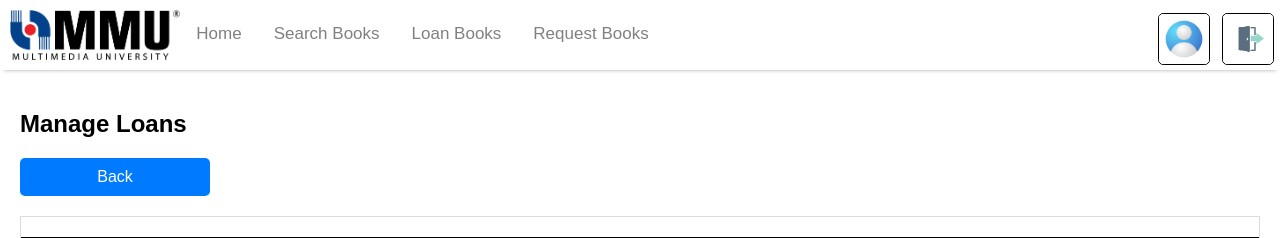
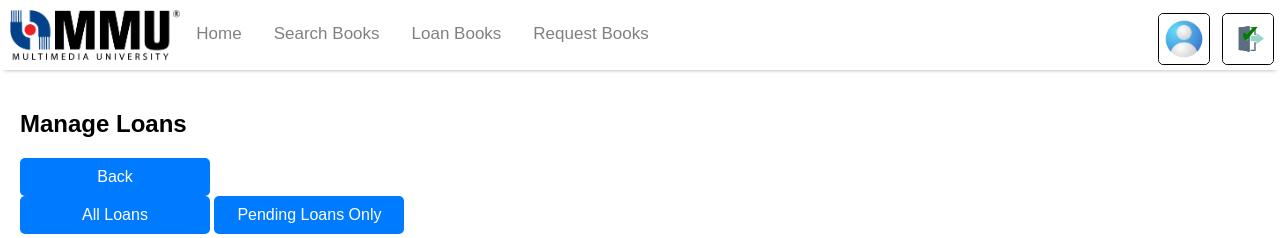
Before and after one commit to JyckoS/BookSharingApp, a PHP site: page /php/manage_loan.php?mode=pending in a window 1280 px wide. Shown: the top 238 px of the page. Run offline with PHP 8.4, Linux system fonts and the light colour scheme; the visitor is signed in with stand-in values (Sample User, id 1); data comes from the database, SQL or seed files in the repository.

Commit message:
manager loan view pending only

```diff
--- a/php/manage_loan.php
+++ b/php/manage_loan.php
@@ -6,7 +6,17 @@ if (!isset($_SESSION["userid"])) {
 }
 
 require 'db_connect.php';
+
+// Initialize mode variable
+$showPendingOnly = false;
+
+// Check if the mode toggle is activated
+if (isset($_GET['mode']) && $_GET['mode'] == 'pending') {
+    $showPendingOnly = true;
+}
 ?>
+
+
 
 <!DOCTYPE html>
 <html>
@@ -17,6 +27,22 @@ require 'db_connect.php';
     <link rel="stylesheet" href="../css/button.css">
     <link rel="stylesheet" href="../css/managetable.css">
 
+    <style>
+        /* Additional styles for the tick icon */
+        .tick-icon {
+            position: absolute;
+            top: 20px;
+            right: 20px;
+            font-size: 24px;
+            color: green;
+        }
+
+        /* Styles for the mode toggle */
+        .mode-toggle {
+            margin-bottom: 20px;
+        }
+    </style>
+
     <title>Manage Loans - Book Sharings App MMU</title>
 </head>
 
@@ -25,13 +51,33 @@ require 'db_connect.php';
 
     <?php
     // Fetch data from loan table
-    $sql = "SELECT LoanID, StudentID, LoanDate, ExpiryDate FROM loan";
+    if ($showPendingOnly) {
+        // Fetch data only for loans with book status = PENDING
+        $sql = "SELECT l.LoanID, l.StudentID, l.LoanDate, l.ExpiryDate FROM loan l
+            INNER JOIN books b ON l.LoanID = b.LoanID
+            WHERE b.Status = 'PENDING'";
+    } else {
+        // Fetch all loans
+        $sql = "SELECT LoanID, StudentID, LoanDate, ExpiryDate FROM loan";
+    }
     $result = mysqli_query($conn, $sql);
     ?>
 
     <div class="content">
         <h2>Manage Loans</h2>
         <a href="manager.php" class="button">Back</a>
+
+        <!-- Mode toggle buttons -->
+        <div class="mode-toggle">
+            <a href="manage_loan.php" class="button">All Loans</a>
+            <a href="manage_loan.php?mode=pending" class="button">Pending Loans Only</a>
+        </div>
+
+        <?php if ($showPendingOnly): ?>
+            <!-- Display tick icon for pending loans mode -->
+            <span class="tick-icon">&#10004;</span>
+        <?php endif; ?>
+
         <div class="table-container">
             <table>
                 <tr>
```
